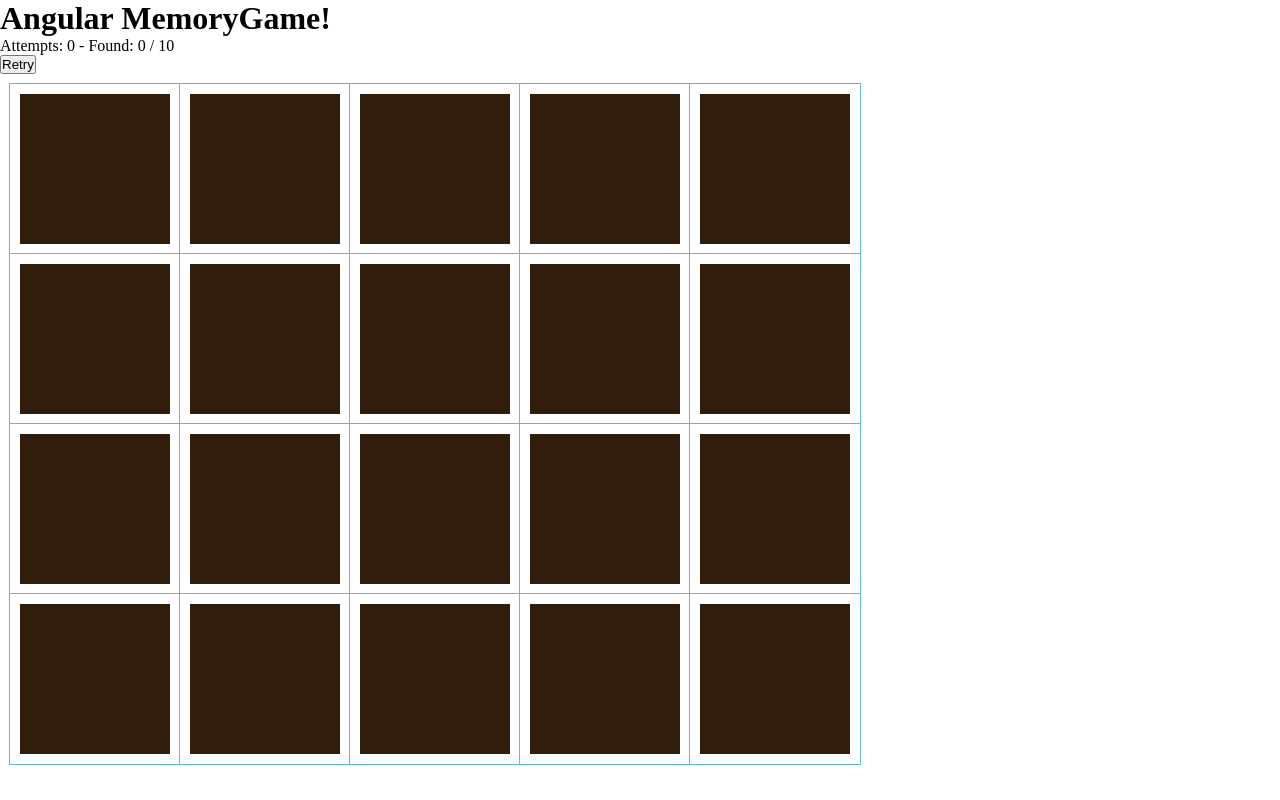
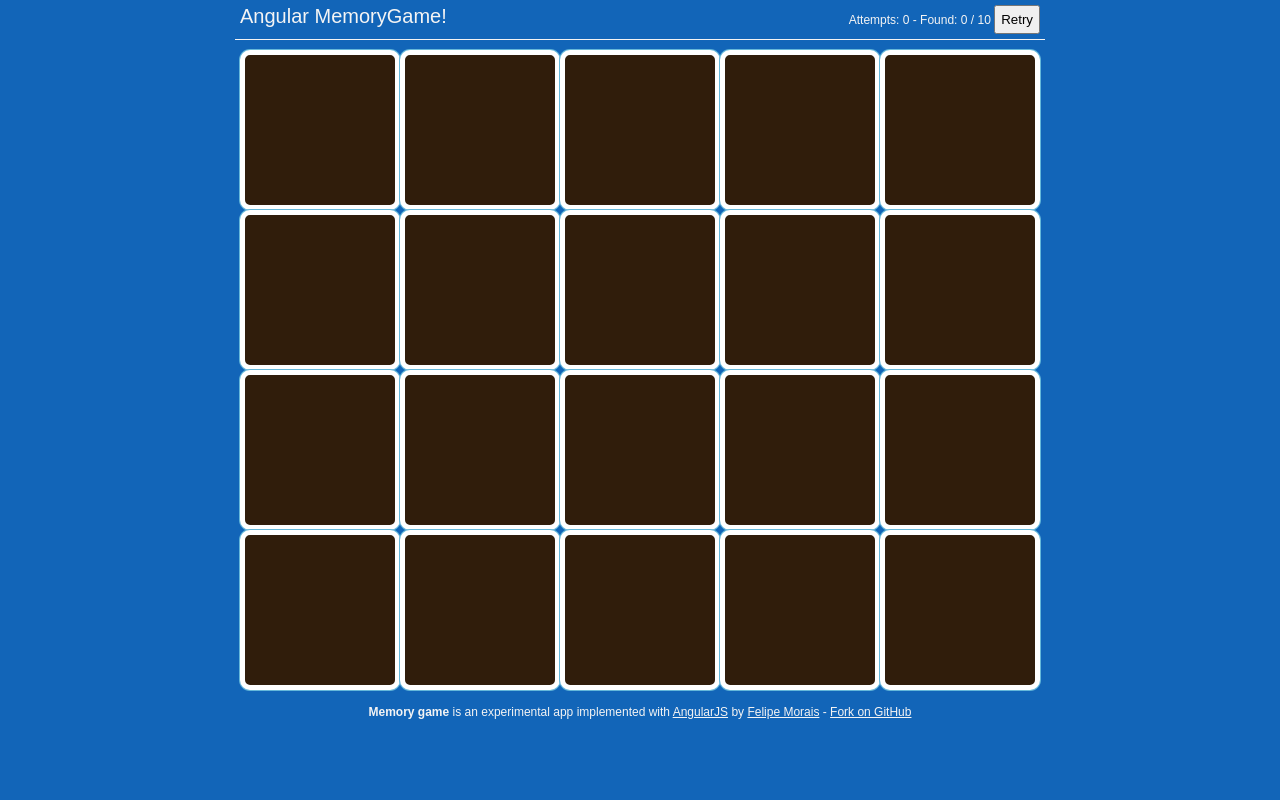
Before and after one commit to felipemorais/angular-memorygame, a plain HTML site: page index.html in a window 1280 px wide. Drawn offline with Linux system fonts and the light colour scheme.

Commit message:
add layout

```diff
--- a/index.html
+++ b/index.html
@@ -12,14 +12,19 @@
     <div id="main">
       <header>
         <h1>Angular MemoryGame!</h1>
+        <section id="stats">
+          <p>Attempts: {{attempts}} - Found: {{ opened }} / {{ cards.length / 2 }}</p>
+          <button type="button" ng-click="reset();">Retry</button>
+        </section>
       </header>
-      <section>
-        <p>Attempts: {{attempts}} - Found: {{ opened }} / {{ cards.length / 2 }}</p>
-        <input type="button" ng-click="reset();" value="Retry">
+      <section id="game">
         <ul class="card-list" ng-card>
             <li class="card-item card" ng-repeat="card in cards;" ng-click="selectItem( card );" ng-class="{'is-selected' : card.isselected, 'is-opened': card.isopened }"><img ng-src="{{card.img}}" alt=""></li>
         </ul>
       </section>
+      <footer>
+        <p><strong>Memory game</strong> is an experimental app implemented with <a href="http://angularjs.org">AngularJS</a> by <a href="http://github.com/felipemorais">Felipe Morais</a> - <a href="https://github.com/felipemorais/angular-memorygame">Fork on GitHub</a></p>
+      </footer>
     </div>
 
     <script src="scripts/vendor/angular.js"></script>
--- a/styles/main.css
+++ b/styles/main.css
@@ -1,8 +1,17 @@
 *{margin:0;padding:0;box-sizing:border-box;}
 ul{list-style:none;}
+body{background:#1265B8;color:#f4f4f4;font:normal 12px Arial;}
+header{border-bottom:1px solid #f4f4f4;padding:5px;margin-bottom:5px;overflow:hidden;}
+footer{text-align:center;padding:10px;}
+h1{font:normal 20px Arial;float:left;}
+button{padding:5px;cursor:pointer;}
+p{display:inline;}
+a{color:#f4f4f4;}
+#main{max-width:810px;margin:0 auto 10px;}
+#stats{float:right;position:relative;vertical-align:middle;white-space:nowrap;}
 /* */
-.card-list{overflow:hidden;padding:10px;width:1020px;}
-.card-item{width:170px;height:170px;float:left;border:10px solid #fff;background:#301D0B;box-shadow: 0px 0px 0px 1px #65b8da;text-indent: -999em;}
+.card-list{overflow:hidden;padding:5px;width:810px;margin:0 auto;}
+.card-item{width:160px;height:160px;float:left;border:5px solid #fff;background:#301D0B;box-shadow: 0px 0px 0px 1px #65b8da;text-indent: -999em;border-radius:10px;}
 .card-item img{display:none;}
 .is-selected{border-color:red;}
 .is-opened{border-color:green;}
```
